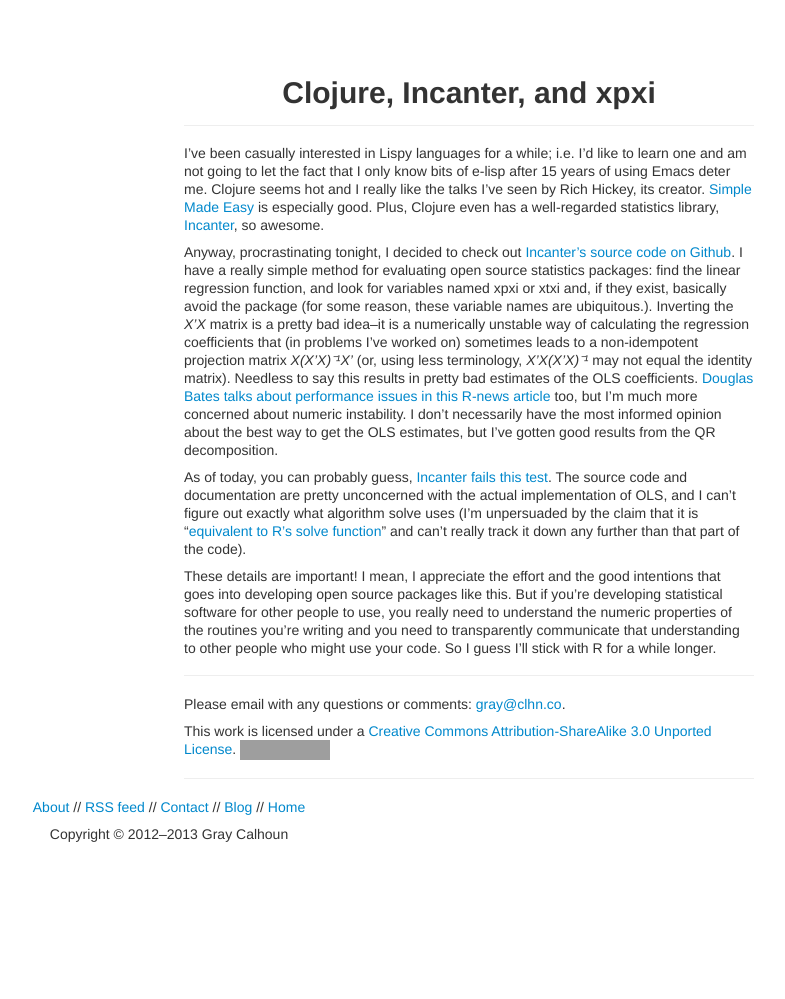
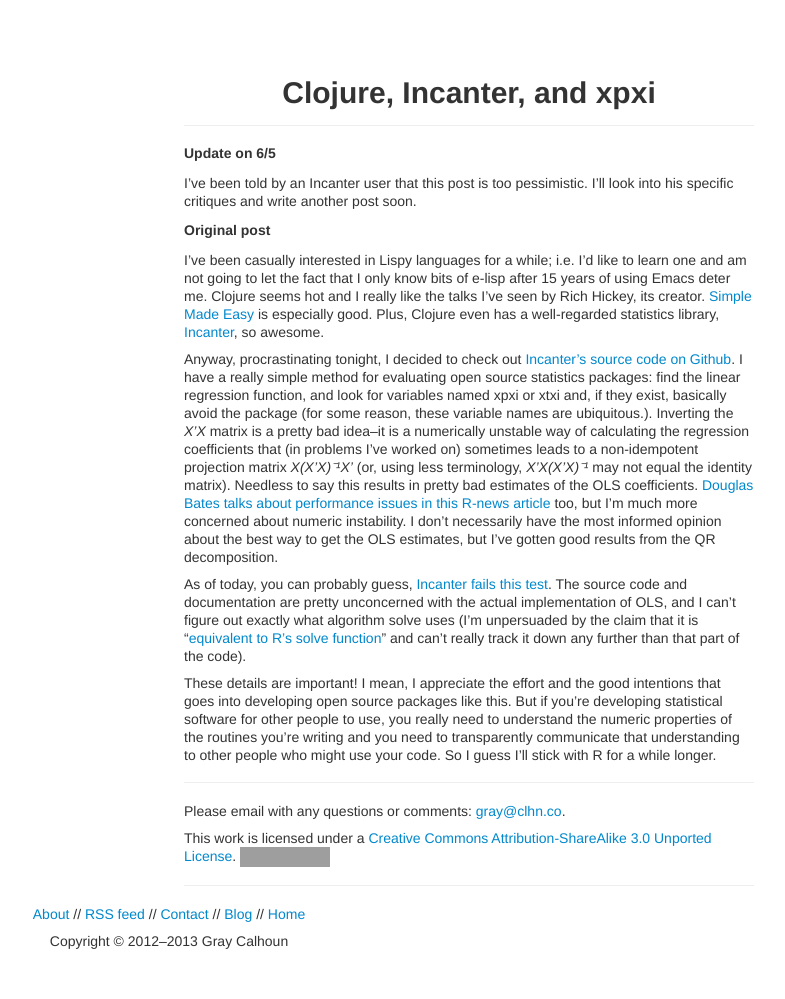
Before and after one commit to mmkuang/grayclhn.github.io, a Jekyll site: the page built from blog/_posts/2013-04-10-clojure.md, in a window 1280 px wide. Shown: the whole page, without its empty margins (471-1256 px from the left). Built offline with Jekyll 4.4.1, drawn with Linux system fonts in a browser that asks for light colours; before the commit the page ends 900 px from its top, so only the background shows below that; grey boxes are pictures that could not be loaded.

Commit message:
Update to post on Incanter
This is a placeholder update right now, because I'm still working on
the main blog post about numeric instability in incanter.  But, since
I've been told I was wrong previously, I should at least put up a
notice on the post until I've convinced myself I'm not wrong.

```diff
--- a/blog/_posts/2013-04-10-clojure.md
+++ b/blog/_posts/2013-04-10-clojure.md
@@ -2,6 +2,15 @@
 layout: blog
 title: Clojure, Incanter, and xpxi
 ---
+
+Update on 6/5
+-------------
+
+I've been told by an Incanter user that this post is too pessimistic.
+I'll look into his specific critiques and write another post soon.
+
+Original post
+-------------
 
 I’ve been casually interested in Lispy languages for a while; i.e. I’d
 like to learn one and am not going to let the fact that I only know
```
